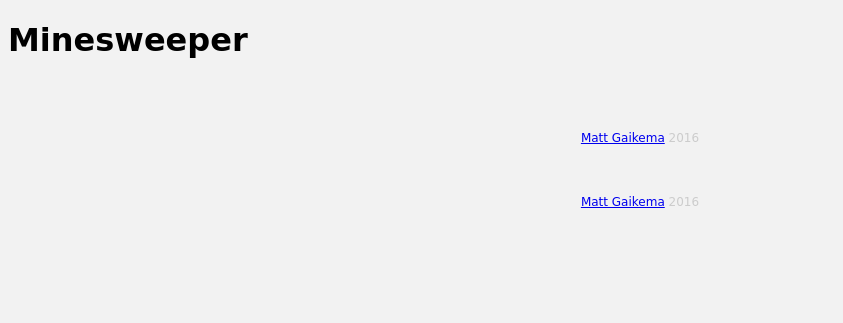
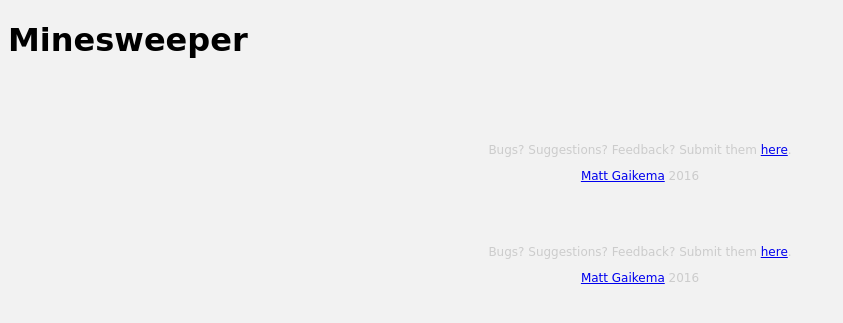
Before and after one commit to TexAgg/Minesweeper, a PHP site: template src/templates/footer.php in a window 1280 px wide. Shown: the top 323 px of the page, without its empty margins (0-843 px from the left). Run offline with PHP 8.4, Linux system fonts and the light colour scheme; the template is opened without the code that fills it, so the values that code supplies are empty.

Commit message:
suggestions link

```diff
--- a/src/templates/footer.php
+++ b/src/templates/footer.php
@@ -1,6 +1,13 @@
 	</div>
   <footer>
-		<a href="http://mattgaikema.com/">Matt Gaikema</a> 2016
+		<div>
+			<p>
+				Bugs? Suggestions? Feedback? Submit them <a href='https://github.com/TexAgg/Minesweeper/issues'>here</a>.
+			</p>
+		</div>
+		<div>
+			<a href="http://mattgaikema.com/">Matt Gaikema</a> 2016
+		</div>
 	</footer>
 </body>
 </html>
```
